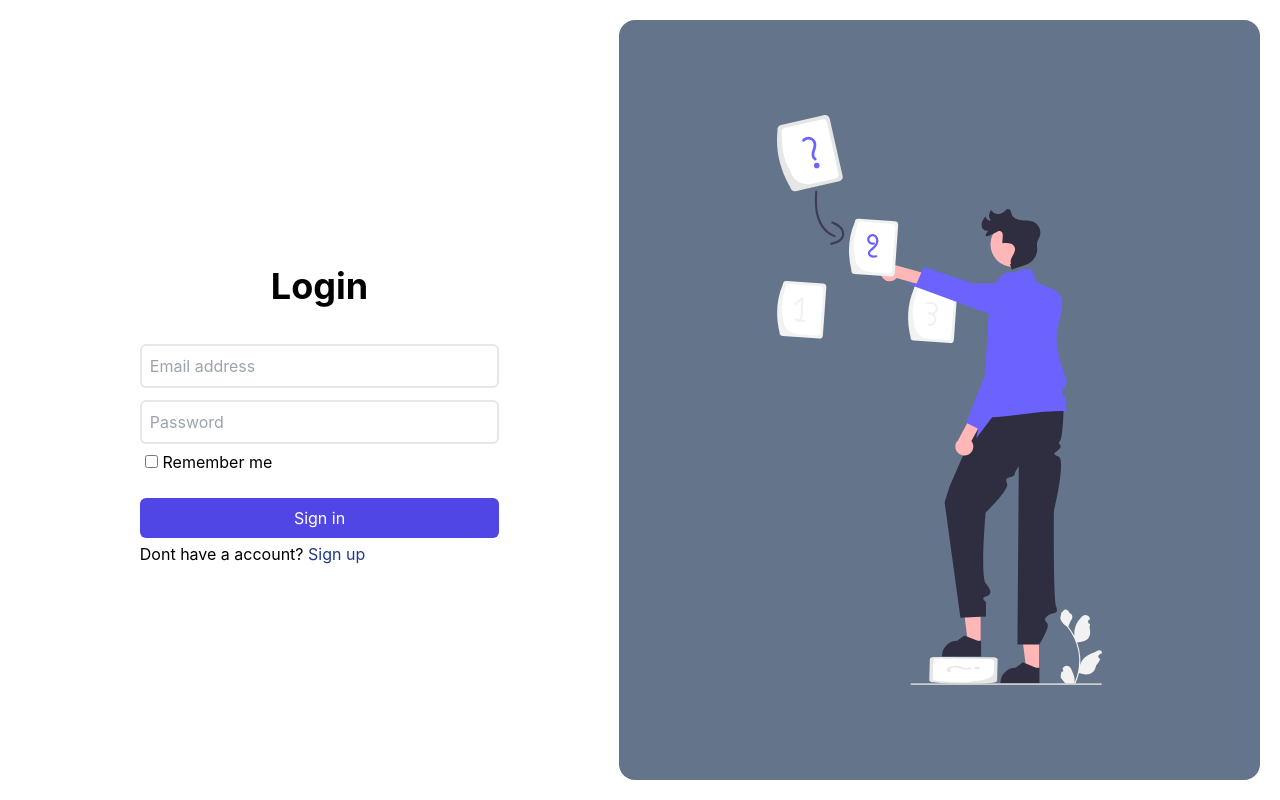
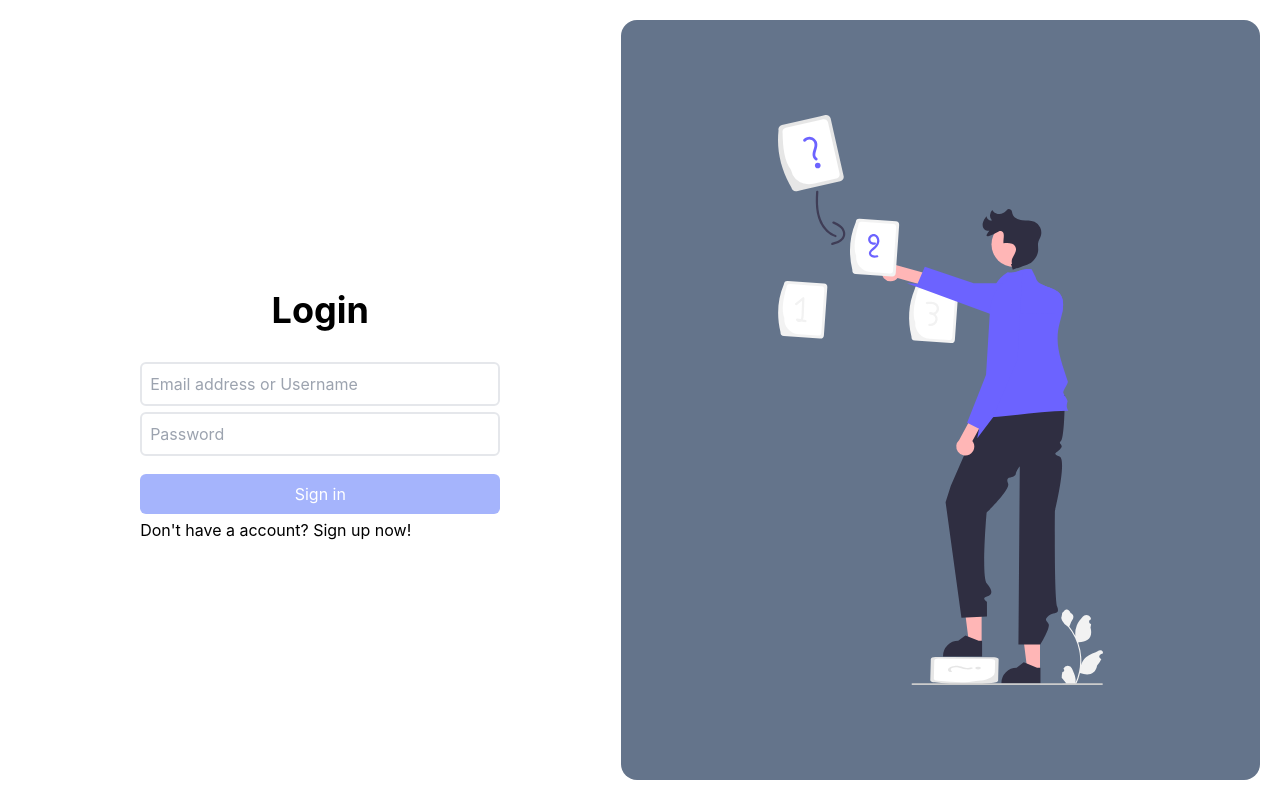
Before and after one commit to Pulth-Team/Post-CMS, a Next.js app in the folder client/: page /login in a window 1280 px wide. Built offline with nearby package versions, Linux system fonts and the light colour scheme.

Commit message:
Rework Login And Document Sign-In

```diff
--- a/client/pages/login.js
+++ b/client/pages/login.js
@@ -5,45 +5,39 @@ import { useRouter } from "next/router";
 
 export default function Login() {
   const [email, setEmail] = useState("");
+  const [username, setUsername] = useState("");
   const [password, setPassword] = useState("");
 
-  const [passwordErrors, setPasswordErrors] = useState([]);
-  const [emailErrors, setEmailErrors] = useState([]);
+  const [passwordValid, setPasswordValid] = useState(false);
+  const [emailValid, setEmailValid] = useState(false);
+
+  const [error, setError] = useState("");
 
   const router = useRouter();
 
   const onSubmit = async (event) => {
     event.preventDefault();
-    setPasswordErrors([]);
-    setEmailErrors([]);
 
-    try {
-      const response = await axios.post("/api/auth/signin", {
-        email,
-        password,
-      });
+    if (!emailValid || !passwordValid)
+      return alert("Please fill in all fields");
 
-      //if (response.status === 200) login({ token: response.data.token });
-      if (response.status === 200) {
-        delete response.data.token;
-        const userData = response.data;
+    const response = await axios
+      .post("/api/auth/signin", {
+        username: username || undefined,
+        email: email || undefined,
+        password: password,
+      })
+      .catch((err) => {
+        if (err.response.data.errors) {
+          if (err.response.data.errors[0].message === "Invalid Credentials") {
+            setError("Invalid Email or Password");
+          }
 
-        // only for remember me conditions
-        // localStorage.setItem("userData", JSON.stringify(userData));
-
-        router.push("/dashboard");
-      }
-    } catch (e) {
-      console.error(e);
-      e.response.data.errors.map((err) => {
-        if (err.field === "password") {
-          const errs = [...passwordErrors, err];
-          console.log(errs);
-          setPasswordErrors(errs);
-        } else if (err.field === "email") {
-          setEmailErrors([...emailErrors, err]);
+          return false;
         }
       });
+    if (response !== false) {
+      router.push("/dashboard");
     }
   };
 
@@ -52,52 +46,88 @@ export default function Login() {
       <div className="flex justify-center items-center grow shrink">
         <div className="flex flex-col w-full items-center sm:w-3/4">
           <h1 className="text-4xl font-bold my-8">Login</h1>
+          <div className="w-4/5">
             <input
               type="text"
               onChange={(e) => {
+                if (e.target.value.includes("@")) {
+                  const mailformat =
+                    /^\w+([\.-]?\w+)*@\w+([\.-]?\w+)*(\.\w{2,3})+$/;
+                  const isValid =
+                    !!e.target.value.match(mailformat) || e.target.value === "";
+
+                  setUsername("");
                   setEmail(e.target.value);
+                  setEmailValid(isValid);
+                } else {
+                  setEmail("");
+                  setUsername(e.target.value);
+                  setEmailValid(
+                    e.target.value.length >= 4 && e.target.value.length <= 50
+                  );
+                }
               }}
-            className="w-4/5 border-2 rounded-md my-1.5 p-2"
-            placeholder="Email address"
+              className="w-full p-2 border-2 rounded-md "
+              // className="w-4/5 border-2 rounded-md my-1.5 p-2"
+              placeholder="Email address or Username"
             />
-          {emailErrors.length > 0 && (
-            <div className="w-4/5 h-full p-1 text-gray-700">
-              {emailErrors.map((err, index) => (
-                <li key={index}>{err.message}</li>
-              ))}
+            <p
+              className={`text-sm px-1 text-red-600 ${
+                !emailValid && (email !== "" || username !== "")
+                  ? "block"
+                  : "hidden"
+              }`}
+            >
+              Email or Username is not valid ...
+            </p>
           </div>
-          )}
+          <div className="w-4/5">
             <input
               type="password"
               onChange={(e) => {
                 setPassword(e.target.value);
+                // length > 8 and length < 20
+                const isValid =
+                  e.target.value.length >= 8 && e.target.value.length <= 20;
+
+                setPasswordValid(isValid);
               }}
-            className="w-4/5 border-2 rounded-md my-1.5 p-2 flex-shrink-0"
+              className="w-full border-2 rounded-md my-1.5 p-2 flex-shrink-0"
               placeholder="Password"
             />
-          {passwordErrors.length > 0 && (
-            <div className="w-4/5 p-2 text-gray-700">
-              {passwordErrors.map((err) => (
-                <li key={err.message}>{err.message}</li>
-              ))}
+            <p
+              className={`text-sm px-1 text-red-600 ${
+                !passwordValid && password !== "" ? "block" : "hidden"
+              }`}
+            >
+              Password is not valid ...
+            </p>
           </div>
-          )}
-          <div className="mr-3 w-3/4">
-            <input type="checkbox" name="RememberMe" />
-            <label htmlFor="RememberMe"> Remember me</label>
+          <div
+            className={`w-4/5 text-red-600 bg-red-200 p-1 rounded ${
+              error ? "block" : "hidden"
+            }`}
+          >
+            {error}
           </div>
           <button
             type="submit"
             onClick={onSubmit}
-            className="w-4/5 bg-indigo-600 hover:bg-indigo-700 rounded-md text-white h-10 mt-6"
+            className="focus:outline outline-4 outline-indigo-300
+                        w-4/5 bg-indigo-600 hover:bg-indigo-700
+                        rounded-md text-white h-10 mt-3 disabled:bg-indigo-300 disabled:outline-none disabled:cursor-default"
+            disabled={!emailValid || !passwordValid}
           >
             Sign in
           </button>
           <p className="mt-1 w-4/5">
-            Dont have a account? {""}
+            Don't have a account? {""}
             <Link href="/signup">
-              <a className="text-blue-900 ">Sign up</a>
-            </Link>
+              <a className="focus:outline outline-2 rounded-sm visited:outline-blue-400 visited:text-blue-500 visited:italic">
+                Sign up
+              </a>
+            </Link>{" "}
+            now!
           </p>
         </div>
       </div>
```
Also changed, not shown: 1 other file (tests, documents, lock files or other folders). Lines whose indentation alone changed are shown as unchanged.
